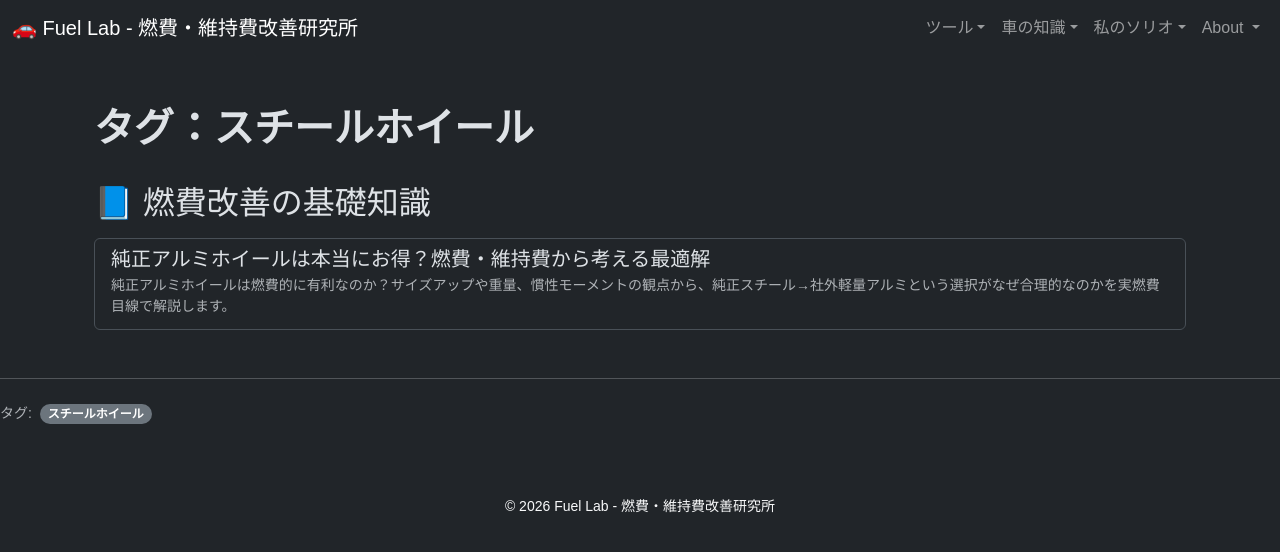
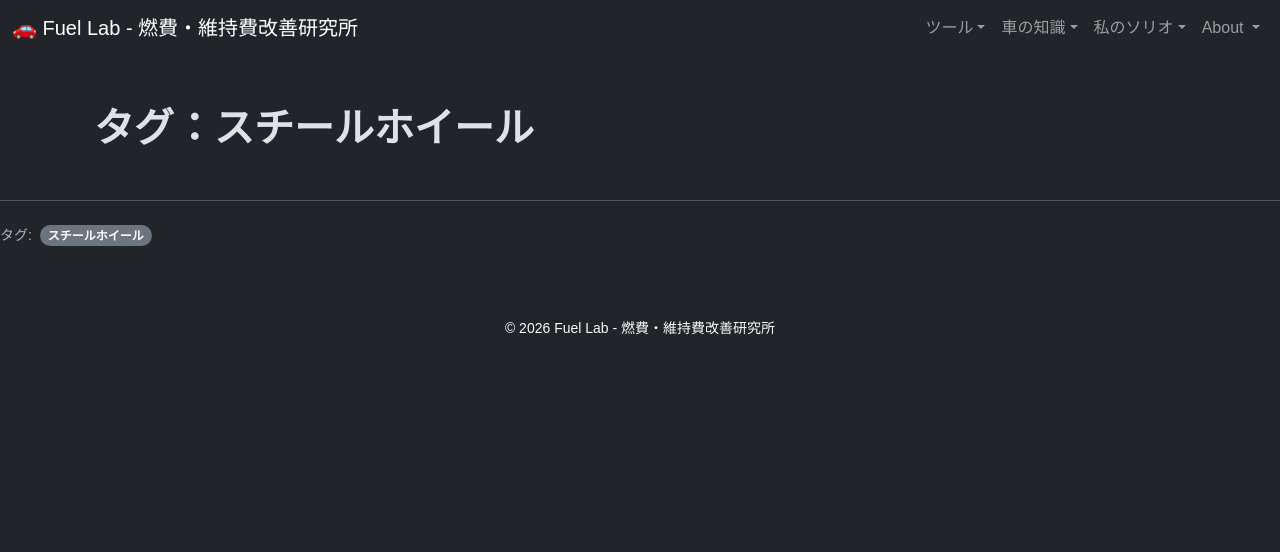
Before and after one commit to funyapar-org/fuel-lab, a Jekyll site: the page built from _tags/スチールホイール.md, in a window 1280 px wide. Shown: the top 552 px of the page. Built offline with Jekyll 4.4.1, drawn with Linux system fonts in a browser that asks for light colours.

Commit message:
steel-vs-alloy-wheel-fuel-cost.md を更新

```diff
--- a/_knowledge/steel-vs-alloy-wheel-fuel-cost.md
+++ b/_knowledge/steel-vs-alloy-wheel-fuel-cost.md
@@ -4,10 +4,10 @@ nav_title: 純正アルミホイールは本当に燃費にいい？
 title: 純正アルミホイールは本当にお得？燃費・維持費から考える最適解
 description: 純正アルミホイールは燃費的に有利なのか？サイズアップや重量、慣性モーメントの観点から、純正スチール→社外軽量アルミという選択がなぜ合理的なのかを実燃費目線で解説します。
 tags:
-  - ホイール
-  - 燃費改善
-  - 純正アルミホイール
-  - スチールホイール
+  - wheel
+  - fuel-economy-improve
+  - oem-aluminum-wheel
+  - steel-wheel
 ---
 
 <div class="container my-4">
```
